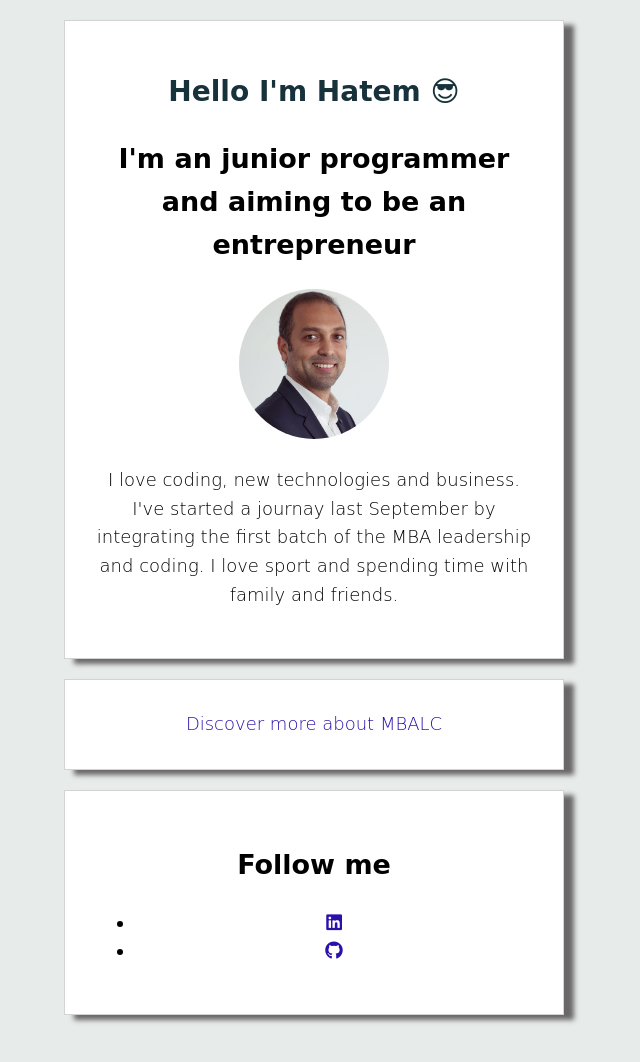
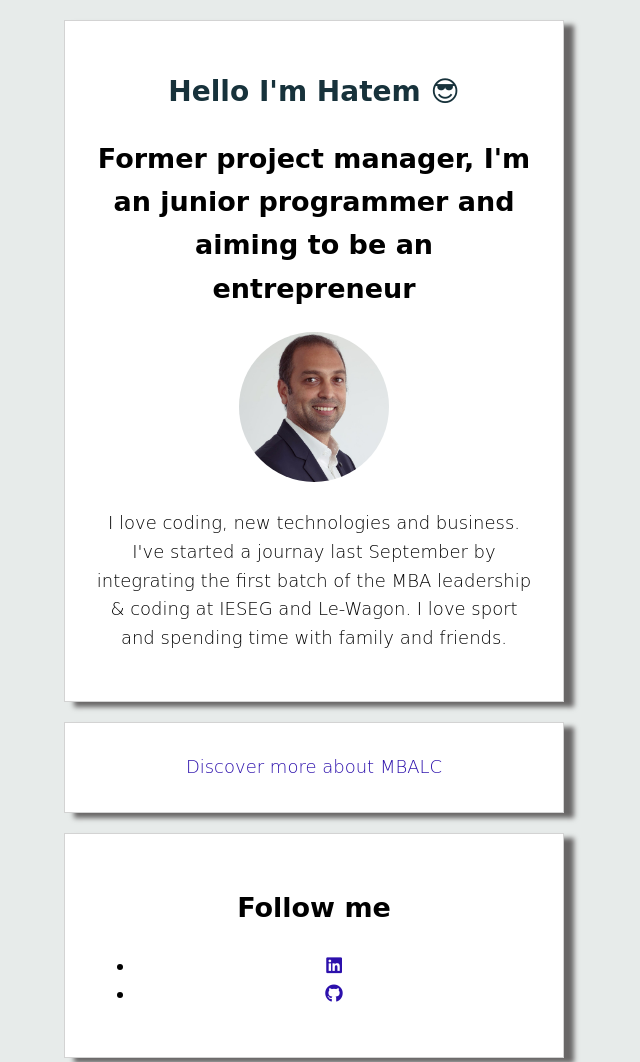
Before and after one commit to HatemC/profile, a plain HTML site: page index.html in a window 1280 px wide. Shown: the top 1062 px of the page, without its empty margins (326-966 px from the left). Before the commit the page ends 1035 px from the top, so only its background shows below. Drawn offline with Linux system fonts and the light colour scheme.

Commit message:
Profile update 1

```diff
--- a/index.html
+++ b/index.html
@@ -12,10 +12,10 @@
       <div class="container">
         <div class="card-white text-center">
           <h1> Hello I'm Hatem 😎 </h1>
-          <h2> I'm an junior programmer and aiming to be an entrepreneur </h2>
+          <h2> Former project manager, I'm an junior programmer and aiming to be an entrepreneur </h2>
           <img class="img-circle" src="images/CHEROUAT Hatem - photo small (14.09).jpg" width="150px">
           <p> I love coding, new technologies and business. I've started a journay last September
-            by integrating the first batch of the MBA leadership and coding.
+            by integrating the first batch of the MBA leadership & coding at IESEG and Le-Wagon.
             I love sport and spending time with family and friends.
           </p>
         </div>
```
